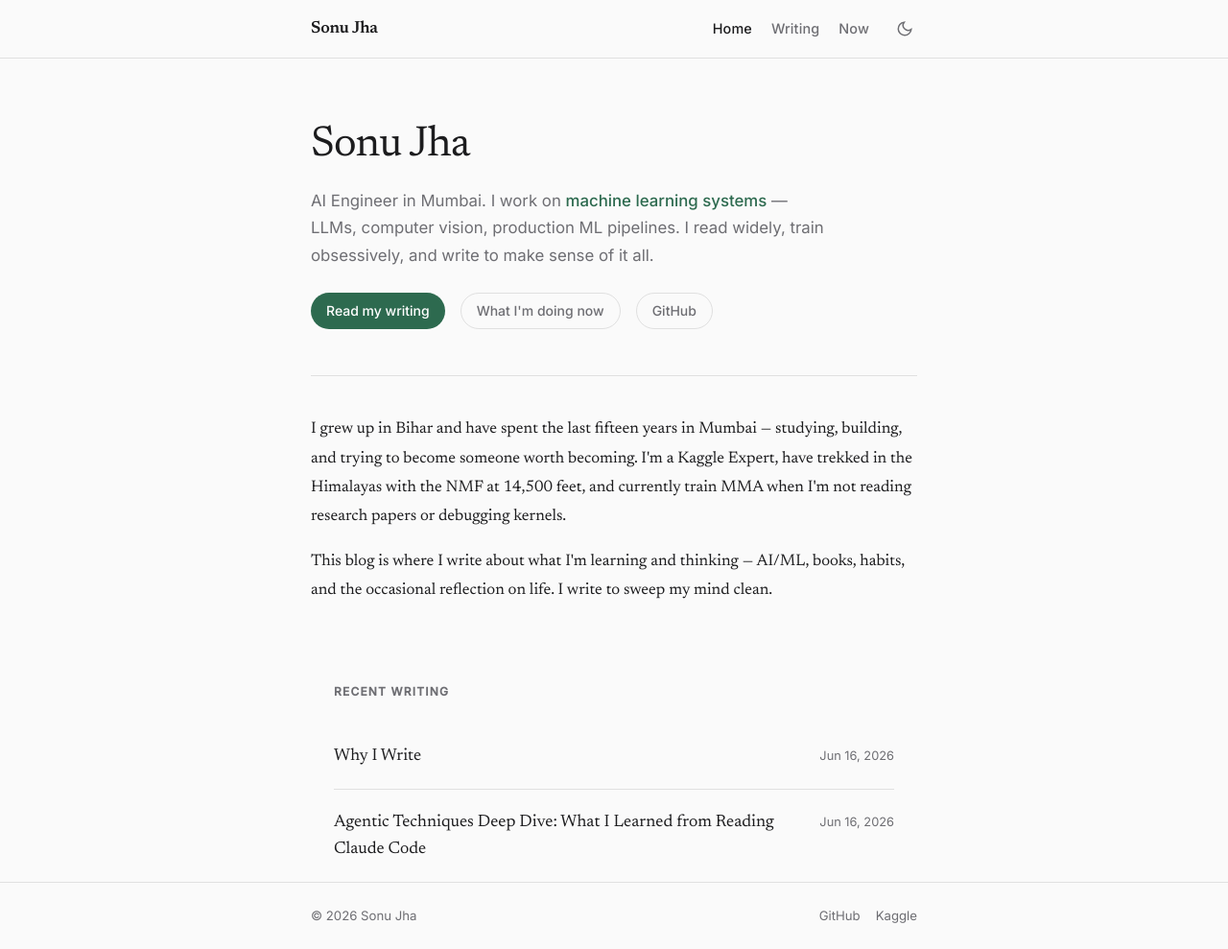
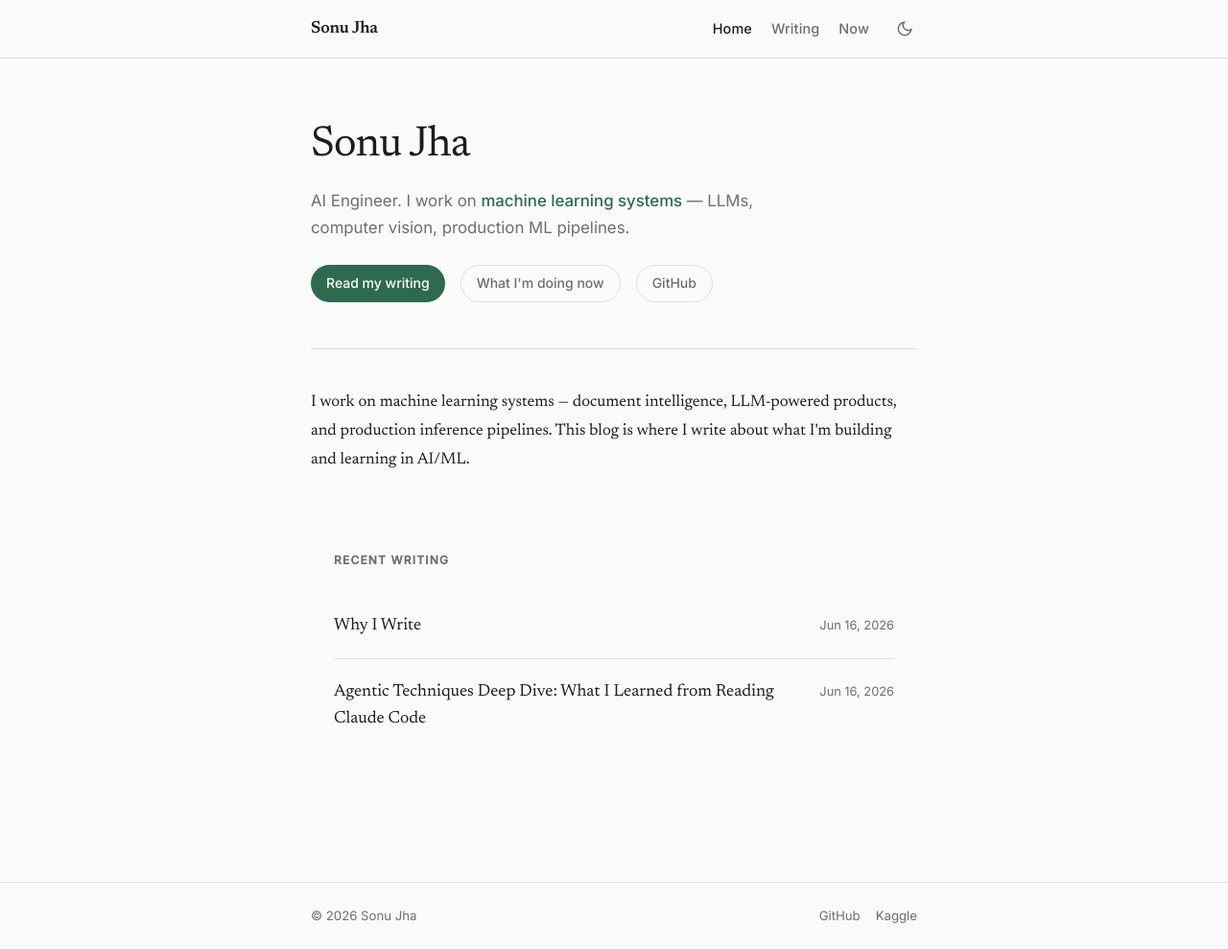
Before and after one commit to skj092/skj092.github.io, a Jekyll site: the page built from index.html, in a window 1280 px wide and 989 px high. Shown: the whole window at 96% size. Built offline with Jekyll 4.4.1, drawn with Linux system fonts in a browser that asks for light colours.

Commit message:
remove personal information, keep only work and engineering content
Co-Authored-By: Claude Sonnet 4.6 <noreply@anthropic.com>

```diff
--- a/index.html
+++ b/index.html
@@ -5,8 +5,7 @@ title: Home
 <section class="home-hero container">
   <h1>Sonu Jha</h1>
   <p class="tagline">
-    AI Engineer in Mumbai. I work on <strong>machine learning systems</strong> — LLMs, computer vision, production ML pipelines.
-    I read widely, train obsessively, and write to make sense of it all.
+    AI Engineer. I work on <strong>machine learning systems</strong> — LLMs, computer vision, production ML pipelines.
   </p>
   <div class="home-links">
     <a href="/blog/" class="btn btn-primary">Read my writing</a>
@@ -17,13 +16,8 @@ title: Home
 
 <section class="about-strip container">
   <p>
-    I grew up in Bihar and have spent the last fifteen years in Mumbai — studying, building, and trying to become
-    someone worth becoming. I'm a Kaggle Expert, have trekked in the Himalayas with the NMF at 14,500 feet,
-    and currently train MMA when I'm not reading research papers or debugging kernels.
-  </p>
-  <p>
-    This blog is where I write about what I'm learning and thinking — AI/ML, books, habits, and the occasional
-    reflection on life. I write to sweep my mind clean.
+    I work on machine learning systems — document intelligence, LLM-powered products, and production inference pipelines.
+    This blog is where I write about what I'm building and learning in AI/ML.
   </p>
 </section>
 
```
Also changed, not shown: _posts/2026-06-16-why-i-write.md (+4 -8 lines), now.md (+3 -13 lines).
